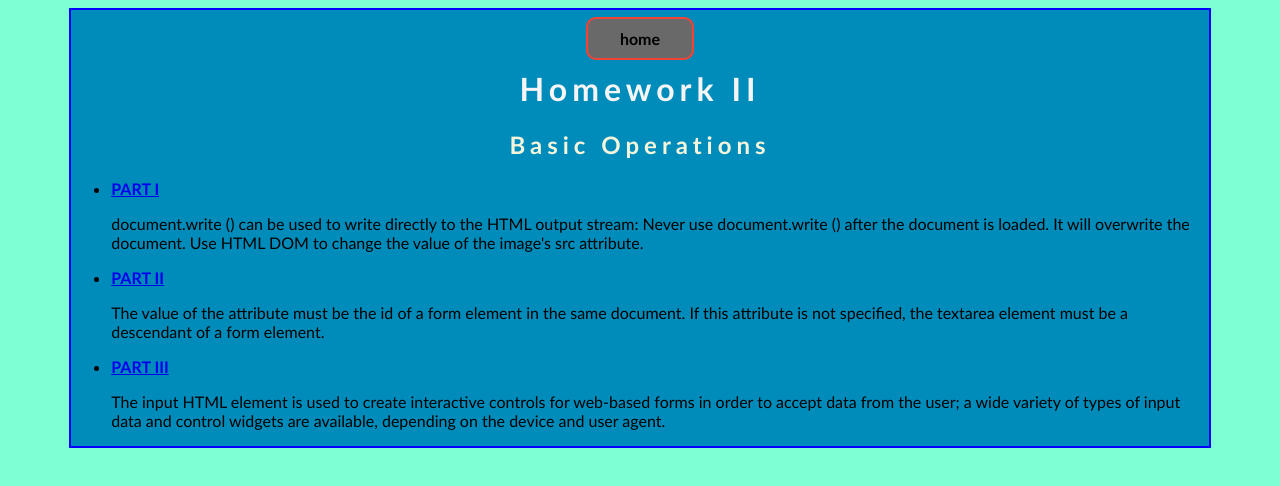
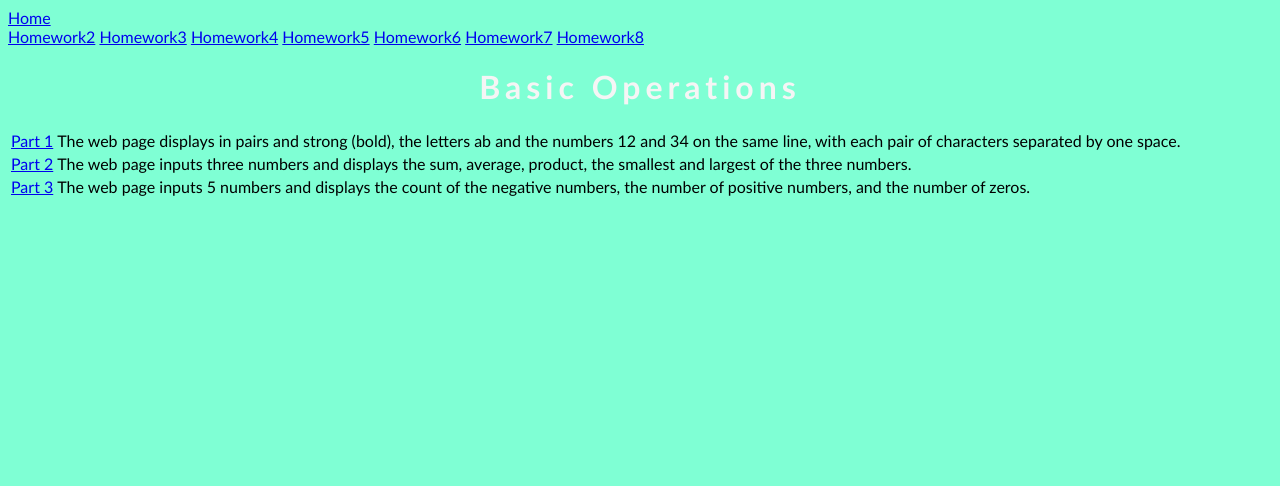
Before and after one commit to Fvargas78/hw2, a plain HTML site: page index.html in a window 1280 px wide. Drawn offline with Linux system fonts and the light colour scheme.

Commit message:
Update index.html

```diff
--- a/index.html
+++ b/index.html
@@ -1,28 +1,56 @@
 <!DOCTYPE html>
-<html lang="en">
+<html lang='en'>
     <head>
-<meta name="viewport" content="width=device-width, initial-scale=1">
     <meta charset="utf-8">
-<link rel="stylesheet" href="style2.css">
+    <meta name="description" content="Homework 2">
+    <link rel="stylesheet" href="./style2.css" />
     <title>Homework 2</title>
+
     </head>
        <body>
-    <div class="wrapper">
-         <div class="btn-text-center"><br>
-    <a href="https://fvargas78.github.io/hw1/" class="button">home</a>
+        <header>
+            <div id="HomeButton">
+                <a href="https://fvargas78.github.io/hw1/">Home</a>
                 </div>
-    <h1>Homework II</h1>
-    <h2>Basic Operations</h2>
-        <nav>
-            <ul>
-                <li><a class="active" href="https://fvargas78.github.io/part1/"><strong>PART I</strong></a></li>
-                <p>document.write () can be used to write directly to the HTML output stream: Never use document.write () after the document is loaded. It will overwrite the document. Use HTML DOM to change the value of the image's src attribute.</p>
-                <li><a class="active" href="https://fvargas78.github.io/part2/"><strong>PART II</strong></a></li>
-                <p>The value of the attribute must be the id of a form element in the same document. If this attribute is not specified, the textarea element must be a descendant of a form element.</p>
-                <li><a class="active" href="https://fvargas78.github.io/part3"><strong>PART III</strong></a></li>
-                <p>The input HTML element is used to create interactive controls for web-based forms in order to accept data from the user; a wide variety of types of input data and control widgets are available, depending on the device and user agent.</p>
-            </ul>
-        </nav>
+            <div id="Links">
+                 <a class="active" href="https://fvargas78.github.io/hw2/">Homework2</a>
+                 <a class="active" href="https://fvargas78.github.io/hw3/">Homework3</a>
+                 <a class="active" href="https://fvargas78.github.io/hw4/">Homework4</a>
+                 <a class="active" href="https://fvargas78.github.io/hw5/">Homework5</a>
+                 <a class="active" href="https://fvargas78.github.io/hw6/">Homework6</a>
+                 <a class="active" href="https://fvargas78.github.io/hw7/">Homework7</a>
+                 <a class="active" href="https://fvargas78.github.io/hw8/">Homework8</a>
                 </div>
+        </header>
+            <main>
+            <h1>Basic Operations</h1>
+
+         <table>
+                <tr>
+                  <td class = "parts"><label><a href="hw2part1.html">Part 1</a></label></td>
+                  <td><span class = "description">The web page displays in pairs and strong (bold),
+                      the letters ab and the numbers 12 and 34 on the same line,
+                      with each pair of characters separated by one space.</span></td>
+                </tr>
+                <tr>
+                  <td class = "parts"><label><a href="hw2part2.html">Part 2</a></label></td>
+                  <td><span class = "description"> The web page inputs three numbers and displays the sum,
+                       average, product, the smallest and largest of the three numbers.</span></td>
+                </tr>
+                <tr>
+                  <td class = "parts"><label><a href="hw2part3.html">Part 3</a></label></td>
+                  <td><span class = "description"> The web page inputs 5 numbers and displays the
+                      count of the negative numbers, the number of positive numbers, and the number of zeros.</span></td>
+                </tr>
+              </table>
+
+        </main>
+
+        <section>
+        </section>
+
+        <footer>
+        </footer>
     </body>
+
 </html>
```
Lines whose indentation alone changed are shown as unchanged.
